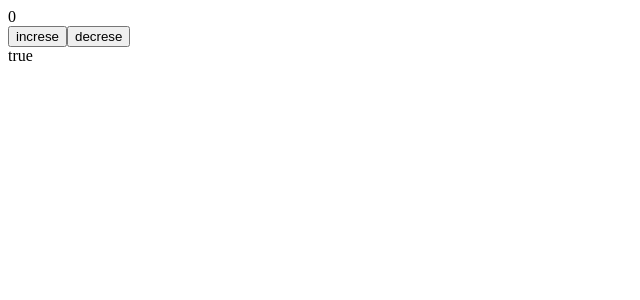
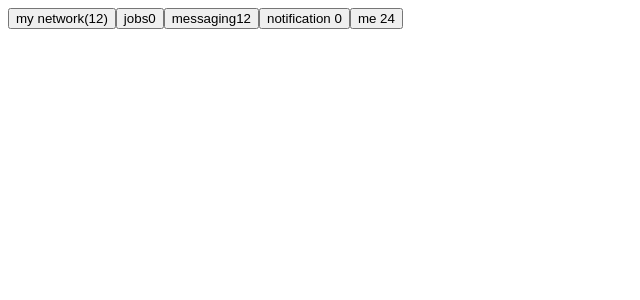
Before and after one commit to sharmasuraj123/recoil_learining, a React (Vite) app: page / in a window 1280 px wide. Shown: the top 300 px of the page, without its empty margins (0-640 px from the left). Built offline with nearby package versions, Linux system fonts and the light colour scheme.

Commit message:
topbar of linkdin to learn atom and selector

```diff
--- a/package.json
+++ b/package.json
@@ -18,7 +18,7 @@
     "@eslint/js": "^9.39.1",
     "@types/react": "^19.2.5",
     "@types/react-dom": "^19.2.3",
-    "@vitejs/plugin-react": "^5.1.1",
+    "@vitejs/plugin-react": "^5.1.2",
     "eslint": "^9.39.1",
     "eslint-plugin-react-hooks": "^7.0.1",
     "eslint-plugin-react-refresh": "^0.4.24",
--- a/src/App.jsx
+++ b/src/App.jsx
@@ -1,47 +1,72 @@
-import { RecoilRoot, useRecoilValue, useSetRecoilState } from "recoil";
+import {
+  RecoilRoot,
+  useRecoilState,
+  useRecoilValue,
+  useSetRecoilState,
+} from "recoil";
 import { CounterAtom, evenSelector } from "./store/atoms/counter";
+import {
+  jobsAtom,
+  messageAtom,
+  networkAtom,
+  notificationAtom,
+  totolaNotificationSelector,
+} from "./store/atoms/topbar";
 
 function App() {
   return (
     <div>
       <RecoilRoot>
-        <Counter />
-        <Buttons />
-        <IsEven />
+        <MainCode />
       </RecoilRoot>
     </div>
   );
 }
 
-function Counter() {
-  const count = useRecoilValue(CounterAtom);
-  console.log("1")
-  return <div>{count}</div>;
+function MainCode() {
+  const networkAtomcount = useRecoilValue(networkAtom);
+  const jobsAtomcount = useRecoilValue(jobsAtom);
+  const messageAtomcount = useRecoilValue(messageAtom);
+  const [notificationAtomcount, setnotificationAtomCount] =
+    useRecoilState(notificationAtom);
+  const totolnotificationCount = useRecoilValue(totolaNotificationSelector);
+  return (
+    <div>
+      <button>my network({networkAtomcount >= 99 ? "99+" : networkAtomcount})</button>
+      <button>jobs{jobsAtomcount}</button>
+      <button>messaging{messageAtomcount}</button>
+      <button>notification {notificationAtomcount}</button>
+      <button
+        onClick={() => {
+          setnotificationAtomCount((c) => c + 1);
+        }}
+      >
+        me {totolnotificationCount}
+      </button>
+    </div>
+  );
 }
 
 function Buttons() {
   const setCount = useSetRecoilState(CounterAtom);
-  console.log("2")
-  return(
+  return (
     <div>
       <button
         onClick={() => {
           setCount((c) => c + 2);
         }}
-      >increse</button>
+      >
+        increse
+      </button>
       <button
         onClick={() => {
           setCount((c) => c - 1);
         }}
-      >decrese</button>
+      >
+        decrese
+      </button>
     </div>
   );
 }
 
-function IsEven() {
-  const isEven = useRecoilValue(evenSelector);
-  console.log("3")
-  return <>{isEven ? "true" : "false"}</>;
-}
-
 export default App;
--- /dev/null
+++ b/src/store/atoms/topbar.js
@@ -0,0 +1,35 @@
+import { atom, selector } from "recoil";
+
+export const networkAtom = atom({
+  key: "networkAtom",
+  default: 12,
+});
+export const jobsAtom = atom({
+  key: "jobsAtom",
+  default: 0,
+});
+export const notificationAtom = atom({
+  key: "notificationAtom",
+  default: 0,
+});
+export const messageAtom = atom({
+  key: "messageAtom",
+  default: 12,
+});
+
+export const totolaNotificationSelector = selector({
+  key: "totalNotificationSelector",
+  get: ({ get }) => {
+    const networkAtomCount = get(networkAtom);
+    const jobsAtomCount = get(jobsAtom);
+    const notificationAtomCount = get(notificationAtom);
+    const messageAtomCount = get(messageAtom);
+
+    return (
+      networkAtomCount +
+      jobsAtomCount +
+      notificationAtomCount +
+      messageAtomCount
+    );
+  },
+});
--- a/vite.config.js
+++ b/vite.config.js
@@ -3,6 +3,6 @@ import react from '@vitejs/plugin-react'
 
 // https://vite.dev/config/
 export default defineConfig({
-  server:{hmr:false},
+  server:{hmr:true},
   plugins: [react()],
 })
```
Also changed, not shown: 1 other file (tests, documents, lock files or other folders).
